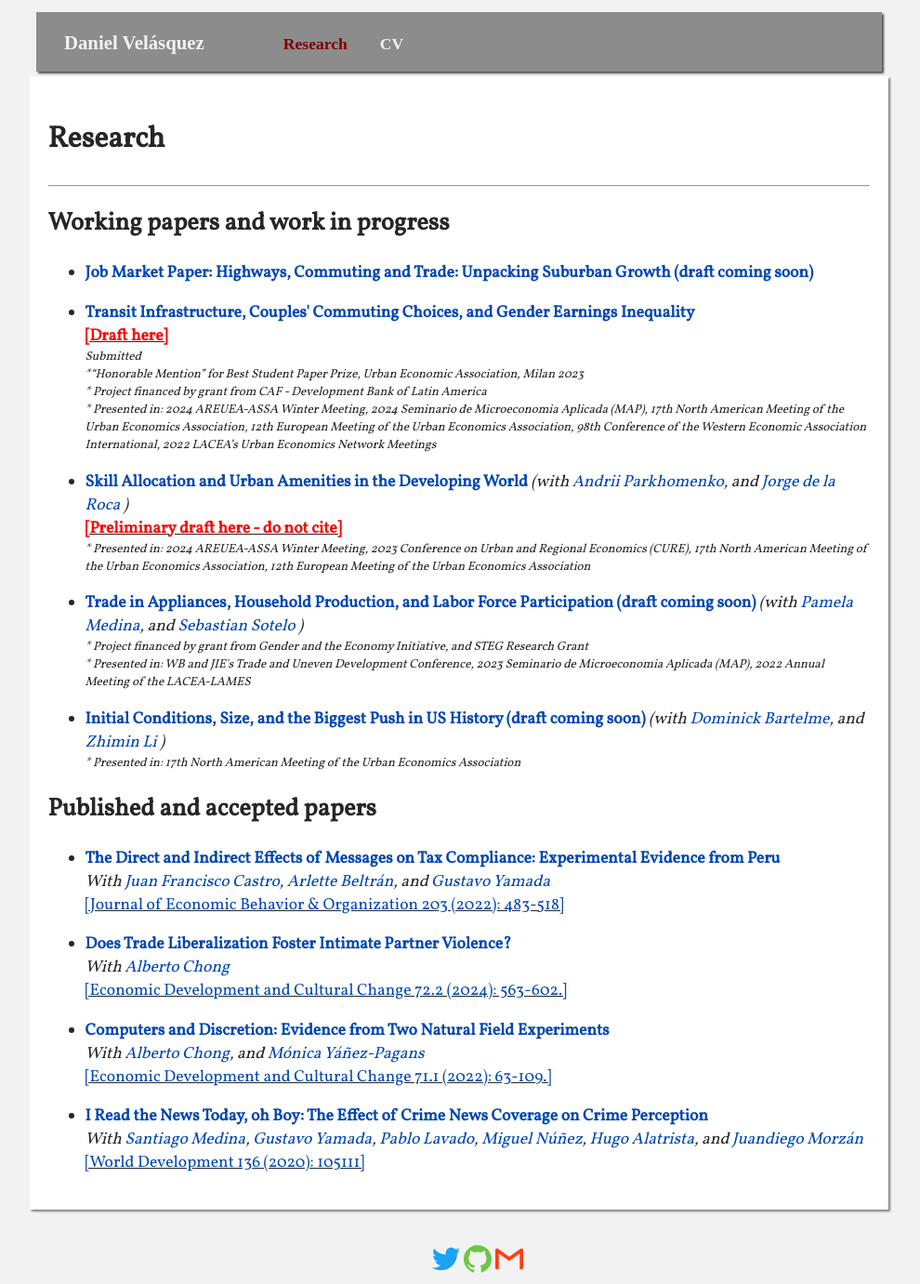
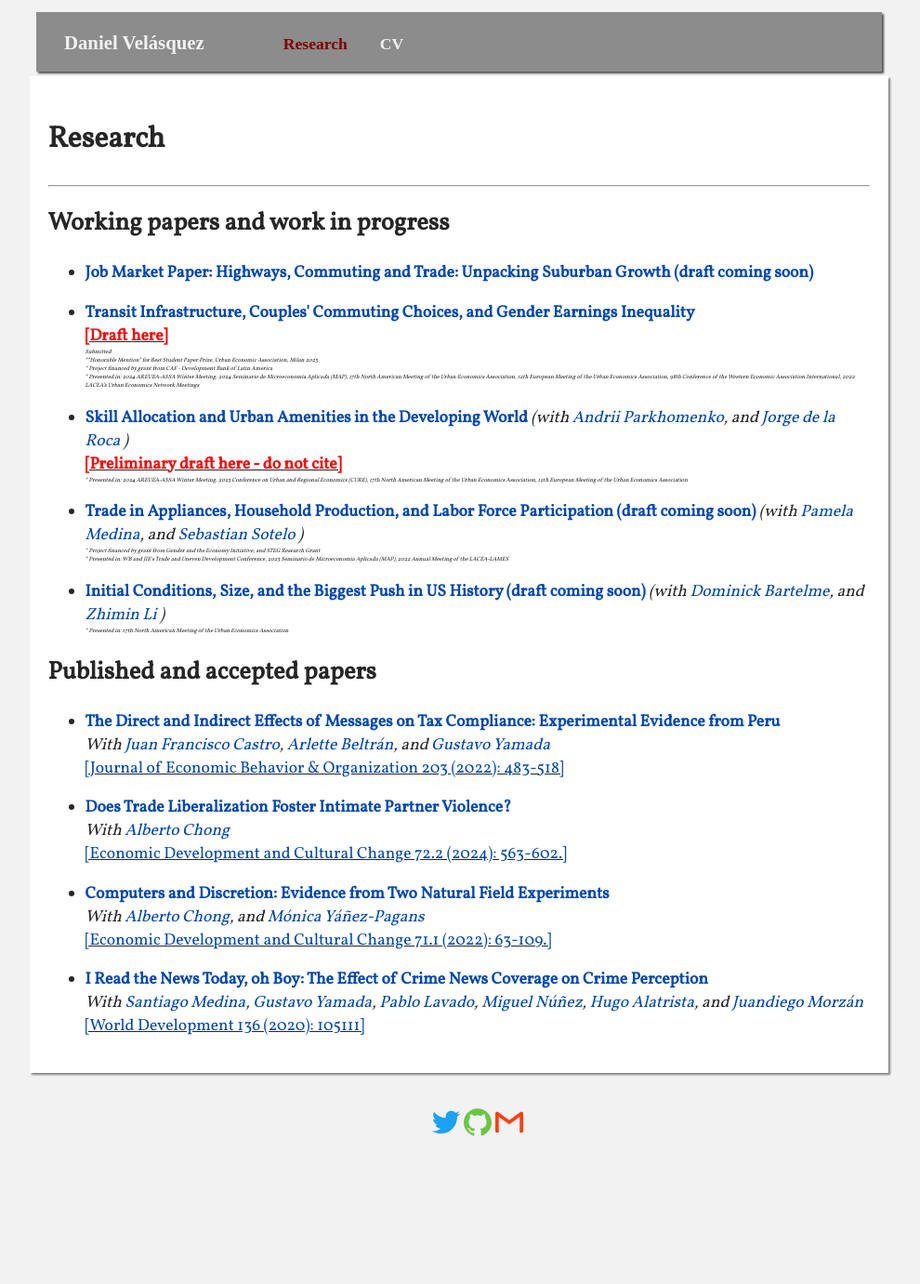
Before and after one commit to dvelasquezc/dvelasquezc.github.io, a Jekyll site: the page built from _pages/research.md, in a window 1280 px wide. Shown: the whole page at 93% size, without its empty margins (146-1136 px from the left). Built offline with Jekyll 4.4.1, drawn with Linux system fonts in a browser that asks for light colours; some web fonts are replaced; after the commit the page ends 1234 px from its top, so only the background shows below that.

Commit message:
update size css

```diff
--- a/assets/css/main.css
+++ b/assets/css/main.css
@@ -26,7 +26,7 @@
 }
 
 label {
-	font-size: 35px;
+	font-size: 30px;
 	cursor: pointer;
 	display: none;
 }
@@ -205,7 +205,7 @@
 }
 
 .conferences {
-	font-size: 0.75em
+	font-size: 0.35em
 }
 
 
@@ -434,11 +434,11 @@
 
 
 #menu #name a {
-	font-size: 1.00em;
+	font-size: 1.25em;
 }
 
 #menu .mylink a {
-	font-size: 0.9em;
+	font-size: 1.25em;
 }
 
 #menu ul li:hover + .dropdown-content, #menu .dropdown-content:hover   {
```
